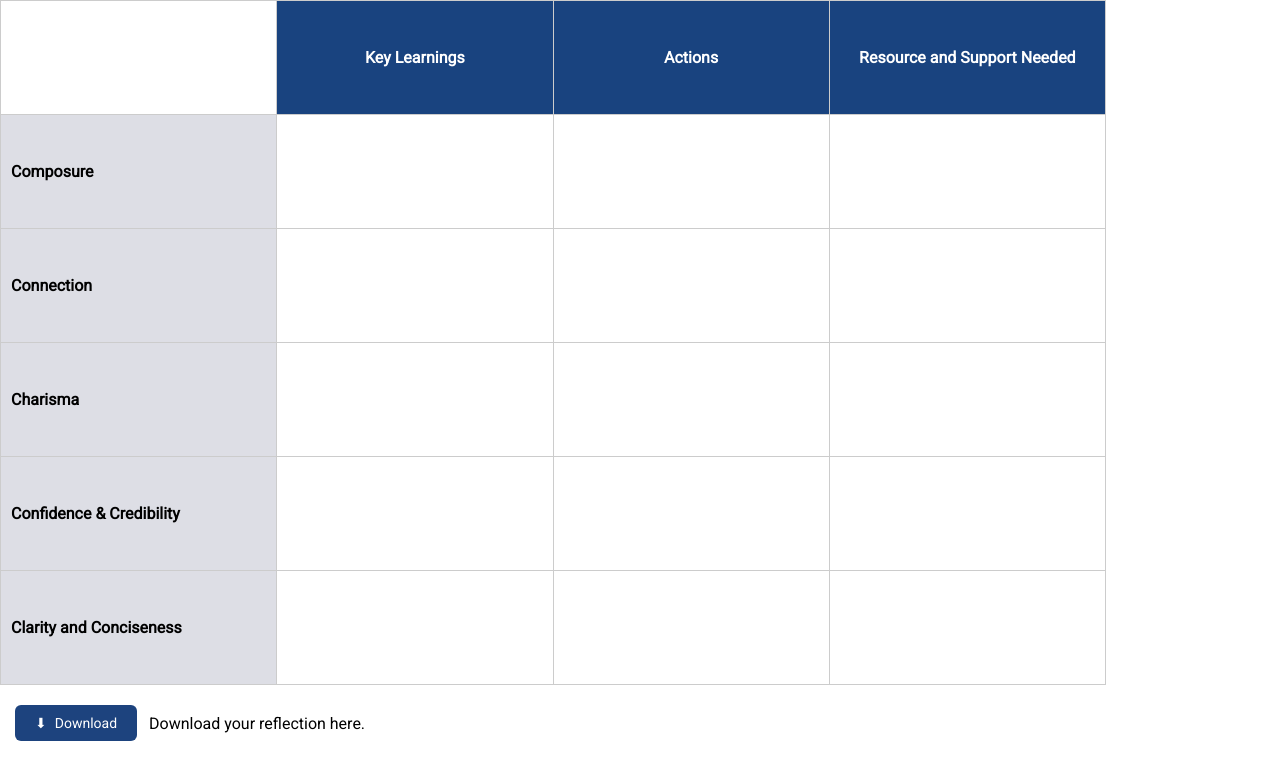
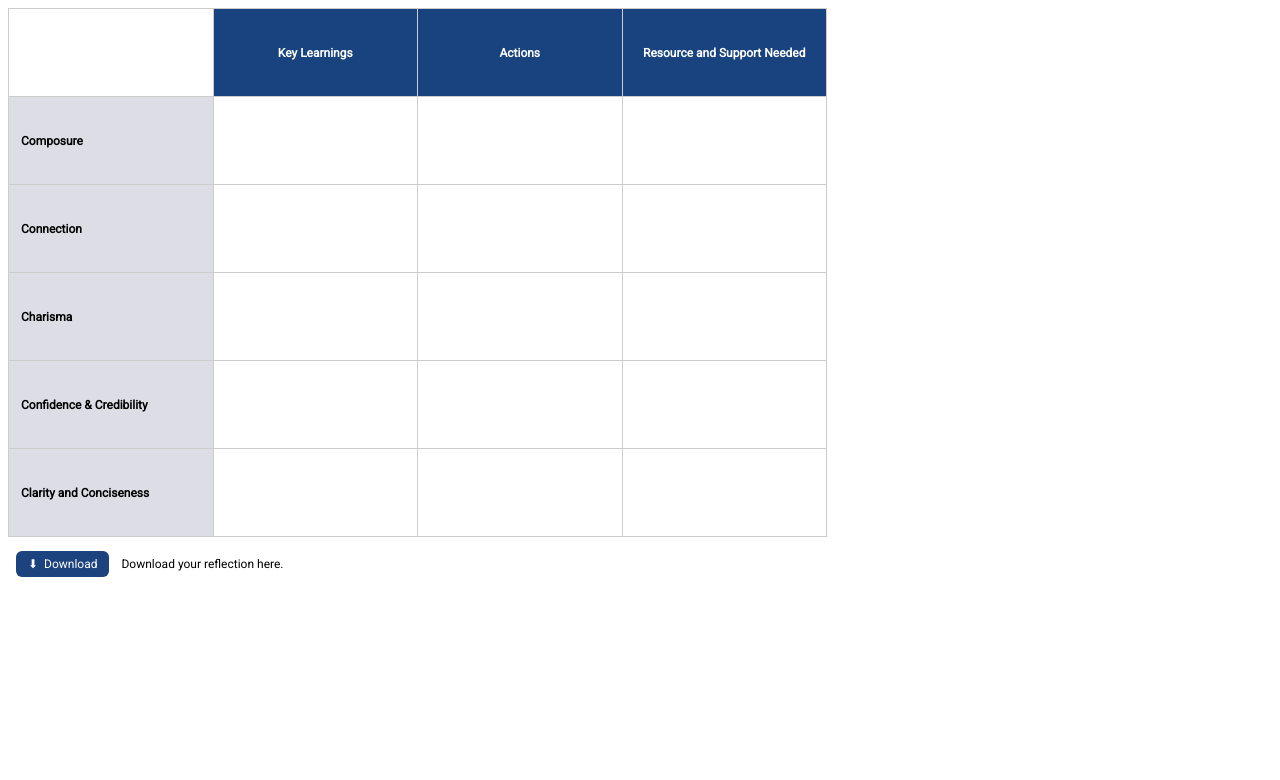
Before and after one commit to rawmecampanero/smartscroll, a plain HTML site: page Page23consolidated.html in a window 1280 px wide. Drawn offline with nearby package versions, Linux system fonts and the light colour scheme.

Commit message:
Update Page23consolidated.html

```diff
--- a/Page23consolidated.html
+++ b/Page23consolidated.html
@@ -2,7 +2,7 @@
 <html lang="en">
 <head>
   <meta charset="UTF-8" />
-  <meta name="viewport" content="width=1106, height=685, initial-scale=1.0" />
+  <meta name="viewport" content="width=835, height=524, initial-scale=1.0" />
   <title>Page 23</title>
   <link href="https://fonts.googleapis.com/css2?family=Roboto&display=swap" rel="stylesheet">
   <script src="https://cdnjs.cloudflare.com/ajax/libs/jspdf/2.5.1/jspdf.umd.min.js"></script>
@@ -12,36 +12,43 @@
       margin: 0;
       padding: 0;
       font-family: 'Roboto', sans-serif;
-      width: 1106px;
-      height: 685px;
+      width: 835px;
+      height: 524px;
       box-sizing: border-box;
-      background: #fff;
+      background: transparent;
+      font-size: 12px;
     }
 
     .content-wrapper {
-      padding: 0;
+      padding: 8px;
       box-sizing: border-box;
       height: 100%;
+      background: transparent;
+      display: flex;
+      flex-direction: column;
     }
 
     table {
       width: 100%;
-      height: 100%;
+      flex: 1;
       border-collapse: collapse;
       table-layout: fixed;
     }
 
     th, td {
       border: 1px solid #ccc;
-      padding: 10px;
+      padding: 6px;
       vertical-align: middle;
       word-wrap: break-word;
       text-align: center;
+      font-size: 12px;
+      height: 75px;
     }
 
     th {
       background-color: #19437f;
       color: white;
+      text-align: center;
     }
 
     th:first-child {
@@ -53,35 +60,34 @@
       color: black;
       font-weight: bold;
       text-align: left;
+      padding-left: 12px;
     }
 
     .data-cell {
       background-color: rgba(255, 255, 255, 0.5);
       overflow-y: auto;
-      text-align: left;
-      height: calc((100% - 44px) / 5);
-      max-height: calc((100% - 44px) / 5);
+      height: 75px;
     }
 
     .download-container {
       display: flex;
       align-items: center;
       gap: 12px;
-      padding: 10px 15px;
-      margin-top: 10px;
+      padding: 8px;
+      margin-top: 6px;
     }
 
     .download-button {
       background-color: #1D437E;
       color: white;
-      padding: 10px 20px;
-      font-size: 14px;
+      padding: 6px 12px;
+      font-size: 12px;
       border: none;
       border-radius: 6px;
       cursor: pointer;
       display: flex;
       align-items: center;
-      gap: 8px;
+      gap: 6px;
       font-family: 'Roboto', sans-serif;
     }
   </style>
@@ -90,10 +96,10 @@
   <div class="content-wrapper">
     <table>
       <tr>
-        <th></th>
-        <th>Key Learnings</th>
-        <th>Actions</th>
-        <th>Resource and Support Needed</th>
+        <th style="height: 75px;"> </th>
+        <th style="height: 75px;">Key Learnings</th>
+        <th style="height: 75px;">Actions</th>
+        <th style="height: 75px;">Resource and Support Needed</th>
       </tr>
       <tr>
         <td class="row-title">Composure</td>
```
